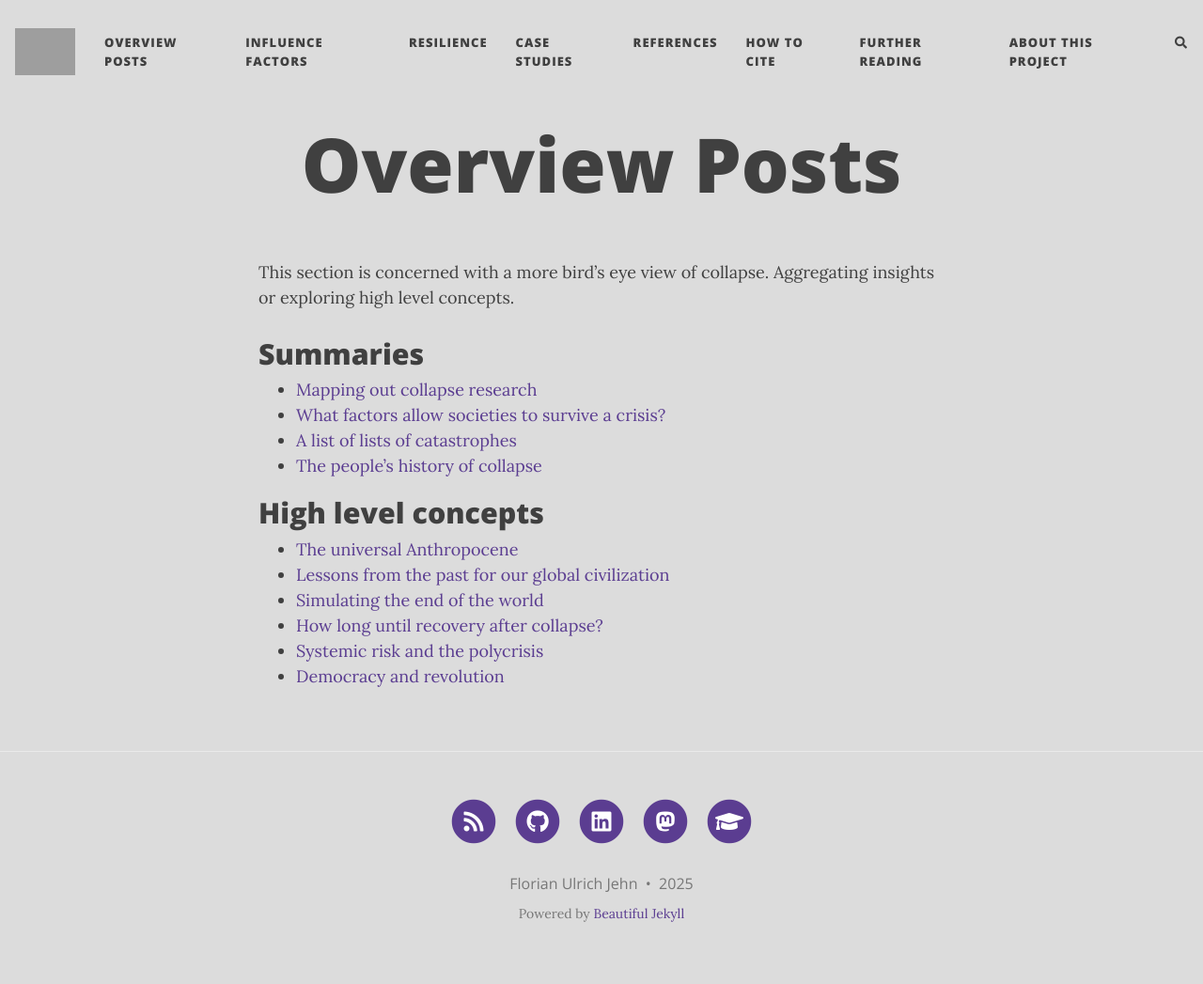
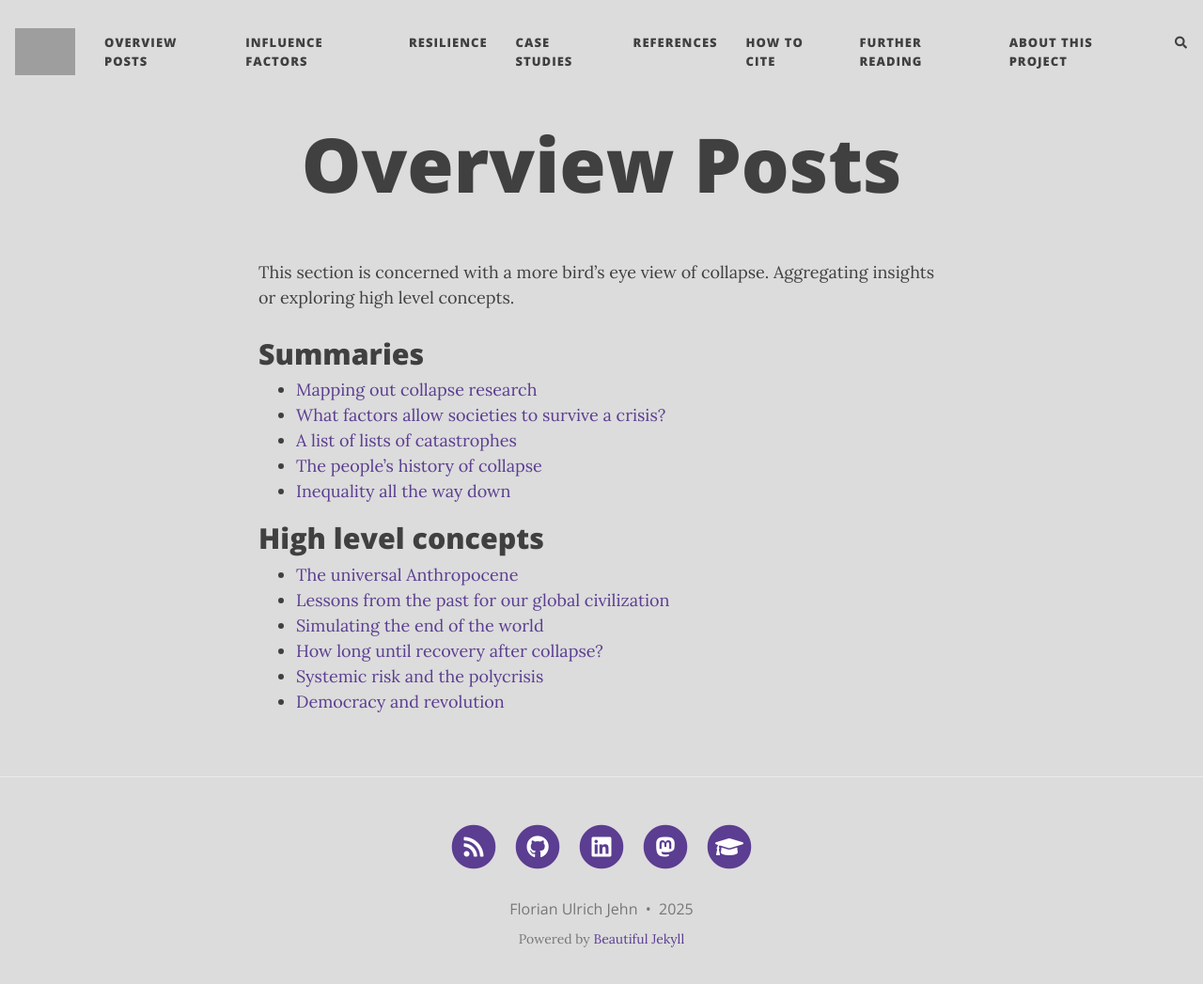
Before and after one commit to florianjehn/Societal_Collapse, a Jekyll site: the page built from overview.md, in a window 1280 px wide and 1060 px high. Shown: the top 1047 px of the window at 94% size. Built offline with Jekyll 4.4.1, drawn with Linux system fonts in a browser that asks for light colours; nearby versions of some CDN libraries; comment, search, counter and statistics services are not loaded; grey boxes are pictures that could not be loaded.

Commit message:
Update overview.md

```diff
--- a/overview.md
+++ b/overview.md
@@ -10,6 +10,7 @@ This section is concerned with a more bird's eye view of collapse. Aggregating i
 * [What factors allow societies to survive a crisis?](https://florianjehn.github.io/Societal_Collapse/2024-04-09-big_data_history/)
 * [A list of lists of catastrophes](https://florianjehn.github.io/Societal_Collapse/2025-04-25-list_of_catastrophes/)
 * [The people's history of collapse](https://florianjehn.github.io/Societal_Collapse/2025-08-05-Goliath/)
+* [Inequality all the way down](https://florianjehn.github.io/Societal_Collapse/2025-09-03-End_Times/)
 
 # High level concepts
 * [The universal Anthropocene](https://florianjehn.github.io/Societal_Collapse/2022-04-26-anthropocene/)
```
